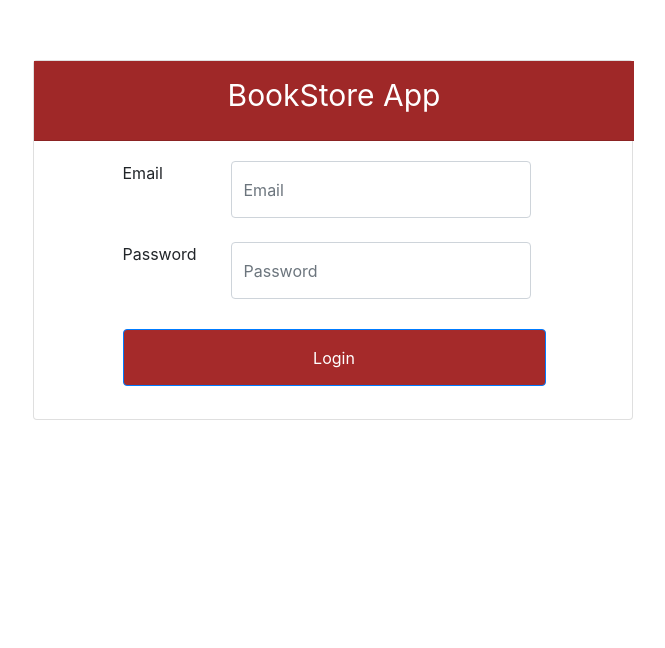
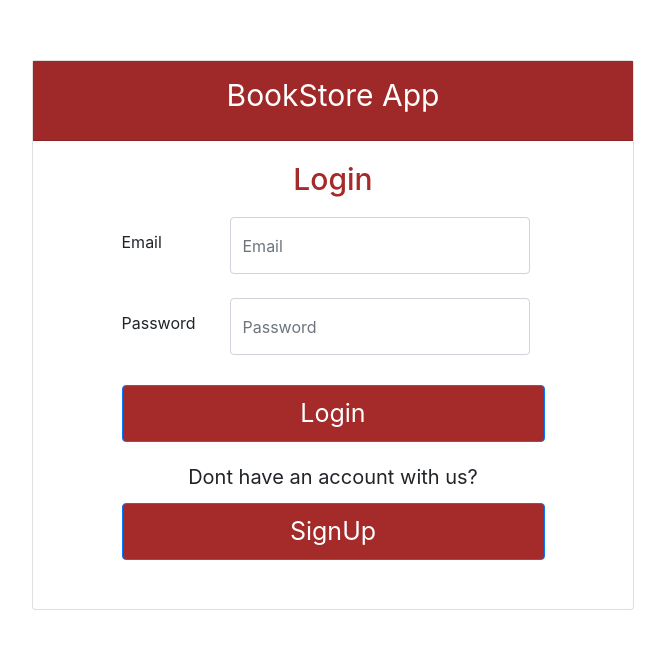
Before and after one commit to vidyadhar1997/BookStoreProject, a React app: page /login in a window 1280 px wide. Shown: the part 110-758 px from the top of the page, without its empty margins (307-972 px from the left). Built offline with nearby package versions, Linux system fonts and the light colour scheme; the HTML template or start-up script is replaced by a standard one.

Commit message:
[vidyadhar hudge]Add:signup button on login page and login link on registration page and heading for pages

```diff
--- a/src/pages/Login/Login.jsx
+++ b/src/pages/Login/Login.jsx
@@ -4,7 +4,7 @@ import Button from 'react-bootstrap/Button'
 import "../Login/Login.scss"
 import 'bootstrap/dist/css/bootstrap.css';
 import Form from 'react-bootstrap/Form'
-import { Row, Col } from 'react-bootstrap';
+import { Col } from 'react-bootstrap';
 
 export default function Login() {
     return (
@@ -16,6 +16,7 @@ export default function Login() {
                 </Card.Header>
                 </div>
                 <Card.Body>
+                    <h4 className="heading">Login</h4>
                     <div className="InputFieldss">
                         <div className="EmailInput">
                             <Form.Label>
@@ -35,7 +36,13 @@ export default function Login() {
                             </Col>
                         </div>
                         <div className="Buttons">
-                        <Button variant="primary">Login</Button>
+                            <Button>Login</Button>
+                        </div>
+                        <div className="lables">
+                            <label>Dont have an account with us?</label>
+                        </div>
+                        <div className="Buttons">
+                            <Button>SignUp</Button>
                         </div>
                     </div>
                 </Card.Body>
--- a/src/pages/Login/Login.scss
+++ b/src/pages/Login/Login.scss
@@ -1,6 +1,6 @@
 .card{
-    width: 600px;
-    height: 360px;
+   // width: 0px;
+    height: 550px;
     flex-direction: column;
     align-items: center;
     flex-wrap: wrap;
@@ -8,9 +8,23 @@
     justify-content: space-evenly;
 }
 
+.heading{
+    display: flex;
+    justify-content: center;
+    font-size: 30px;
+    color: brown;
+    margin-bottom: 20px;
+}
+.lables{
+    display: flex;
+    justify-content: center;
+    margin-bottom: -27px;
+    margin-top: 20px;
+    font-size: 20px;
+}
 .HomeContainer{
     justify-content: center;
-    width: 100%;
+    //width: 100%;
     display: flex;
     justify-content: center;
     align-items: center;
@@ -52,3 +66,7 @@ button.btn.btn-primary{
     width: 300px;
     height: 57px;
 }
+.form-label{
+    display: flex;
+    align-items: center;
+}
--- a/src/pages/Registration/Registration.jsx
+++ b/src/pages/Registration/Registration.jsx
@@ -3,8 +3,9 @@ import Card from 'react-bootstrap/Card'
 import Button from 'react-bootstrap/Button'
 import 'bootstrap/dist/css/bootstrap.css';
 import Form from 'react-bootstrap/Form'
-import { Row, Col } from 'react-bootstrap';
+import { Col } from 'react-bootstrap';
 import "../Registration/Registration.scss"
+import { Link } from 'react-router-dom';
 
 export default function Registration() {
 
@@ -17,6 +18,7 @@ export default function Registration() {
             </Card.Header>
                 </div>
                 <Card.Body>
+                <h4 className="heading">Registration</h4>
                     <div className="InputFieldsss">
                         <div className="FullNameInputs">
                             <Form.Label >
@@ -54,7 +56,11 @@ export default function Registration() {
                             </Col>
                         </div>
                         <div className="Buttons">
-                    <Button variant="primary">Submit</Button>
+                            <Button>Submit</Button>
+                        </div>
+                        <div className="Links">
+                        <label htmlFor="ask" id="askForLogin">Have an account with us ?
+                        <Link>Login</Link></label>
                         </div>
                     </div>
                 </Card.Body>
--- a/src/pages/Registration/Registration.scss
+++ b/src/pages/Registration/Registration.scss
@@ -1,6 +1,6 @@
 .cards{
     width: 600px;
-    height: 520px;
+    height: 620px;
     flex-direction: column;
     align-items: center;
     flex-wrap: wrap;
@@ -40,6 +40,7 @@ button.btn.btn-primary{
     width: 423px;
     height: 57px;
     background-color: brown;
+    font-size: 25px;
 }
 .Buttons{
     margin-top: 30px;
@@ -56,3 +57,16 @@ button.btn.btn-primary{
     width: 300px;
     height: 57px;
 }
+.form-label{
+    display: flex;
+    align-items: center;
+}
+.Links{
+    margin-top: 14px;
+    display: flex;
+    /* flex-direction: column; */
+    justify-content: center;
+    margin-bottom: -75px;
+    padding-bottom: 20px;
+    font-size: 21px;
+}
```
Lines whose indentation alone changed are shown as unchanged.
